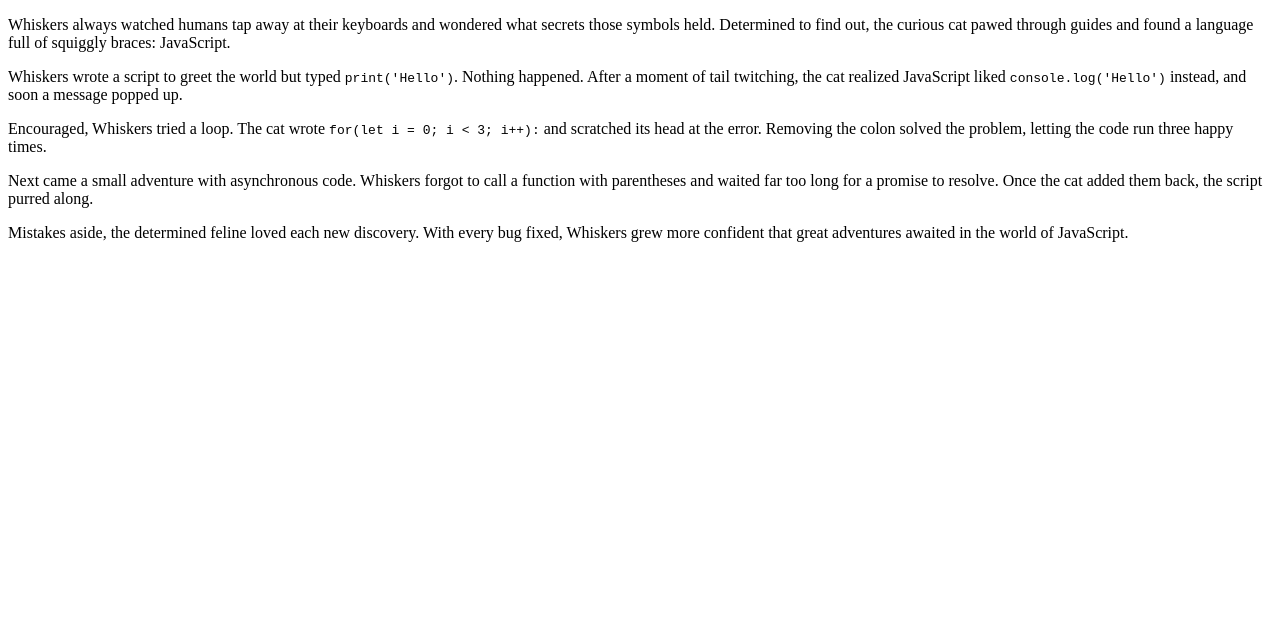
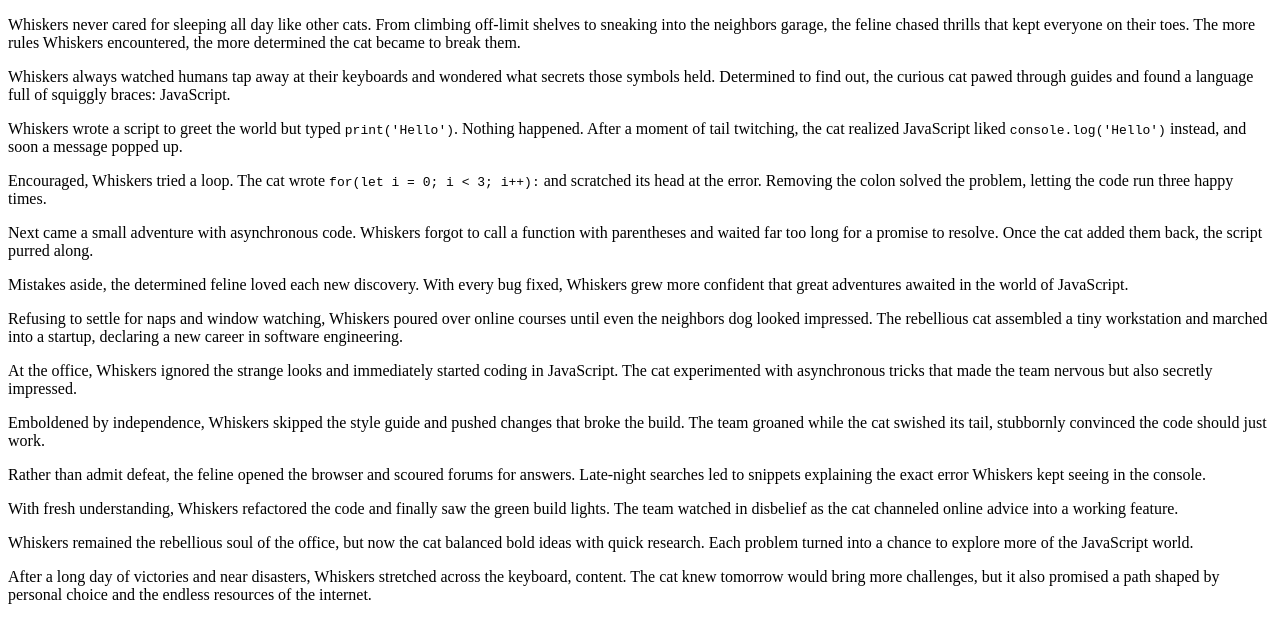
Before and after one commit to atarashiineko/2025-06-15-stories, a plain HTML site: page docs/javascript-cat.html in a window 1280 px wide. Drawn offline with Linux system fonts and the light colour scheme.

Commit message:
Expand rebellious cat story

```diff
--- a/docs/javascript-cat.html
+++ b/docs/javascript-cat.html
@@ -8,6 +8,11 @@
 <body>
   <!-- Beginning of the story about a cat learning JavaScript. -->
   <main>
+    <!-- Thought: Expand on Whiskers rebellious nature and desire to forge its own path. -->
+    <p id="para-3ya518g8fb5">Whiskers never cared for sleeping all day like other cats. From
+    climbing off-limit shelves to sneaking into the neighbors garage, the feline chased thrills
+    that kept everyone on their toes. The more rules Whiskers encountered, the more determined the
+    cat became to break them.</p>
     <!-- Thought: Introduce the cat and its fascination with programming. -->
     <p id="para-ce1zn8qvzzw">Whiskers always watched humans tap away at their keyboards and
     wondered what secrets those symbols held. Determined to find out, the curious cat pawed through
@@ -28,6 +33,31 @@
     <p id="para-iais83ltslu">Mistakes aside, the determined feline loved each new discovery. With
     every bug fixed, Whiskers grew more confident that great adventures awaited in the world of
     JavaScript.</p>
+    <!-- Thought: Show Whiskers defying expectations and entering the tech world. -->
+    <p id="para-bfvcnw7mcwm">Refusing to settle for naps and window watching, Whiskers poured over
+    online courses until even the neighbors dog looked impressed. The rebellious cat assembled a
+    tiny workstation and marched into a startup, declaring a new career in software
+    engineering.</p><!-- Thought: Illustrate the first day at the startup. -->
+    <p id="para-to7q37jyfd2">At the office, Whiskers ignored the strange looks and immediately
+    started coding in JavaScript. The cat experimented with asynchronous tricks that made the team
+    nervous but also secretly impressed.</p>
+    <!-- Thought: Show mistakes from ignoring coding guidelines. -->
+    <p id="para-g593fg5ojkm">Emboldened by independence, Whiskers skipped the style guide and
+    pushed changes that broke the build. The team groaned while the cat swished its tail,
+    stubbornly convinced the code should just work.</p>
+    <!-- Thought: Introduce searching the web for solutions. -->
+    <p id="para-1lsepyul7tb">Rather than admit defeat, the feline opened the browser and scoured
+    forums for answers. Late-night searches led to snippets explaining the exact error Whiskers
+    kept seeing in the console.</p><!-- Thought: Show success from using community knowledge. -->
+    <p id="para-ei33npcu85l">With fresh understanding, Whiskers refactored the code and finally saw
+    the green build lights. The team watched in disbelief as the cat channeled online advice into a
+    working feature.</p><!-- Thought: Summarize rebellious yet savvy approach. -->
+    <p id="para-iviws2piwhf">Whiskers remained the rebellious soul of the office, but now the cat
+    balanced bold ideas with quick research. Each problem turned into a chance to explore more of
+    the JavaScript world.</p><!-- Thought: End first journey with reflection. -->
+    <p id="para-trqw5bgtdxl">After a long day of victories and near disasters, Whiskers stretched
+    across the keyboard, content. The cat knew tomorrow would bring more challenges, but it also
+    promised a path shaped by personal choice and the endless resources of the internet.</p>
   </main>
 </body>
 </html>
```
Also changed, not shown: 1 other file.
